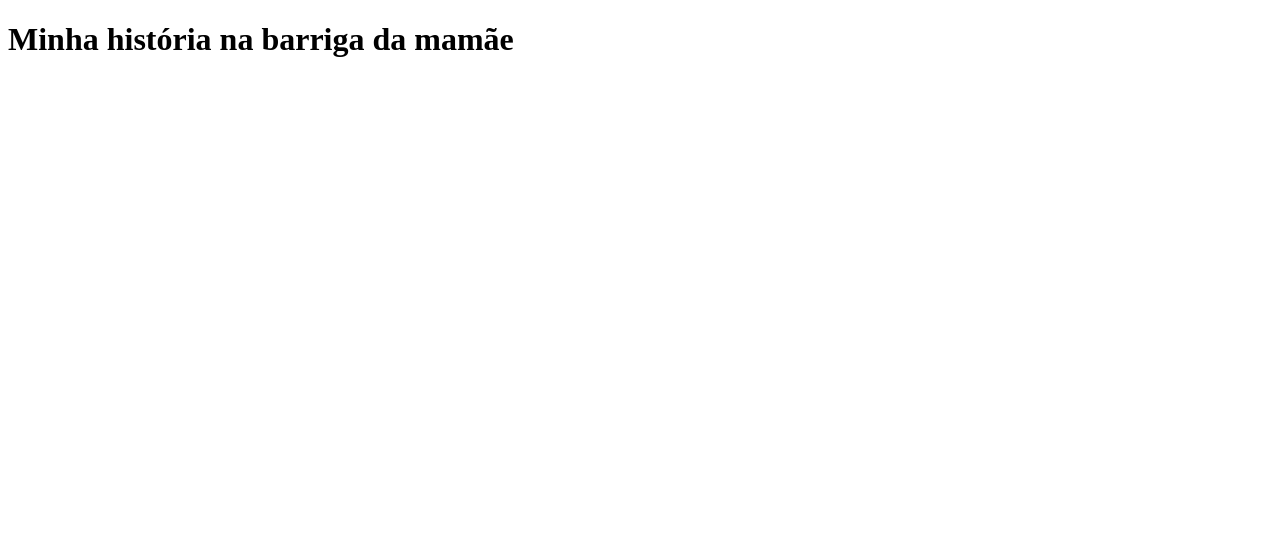
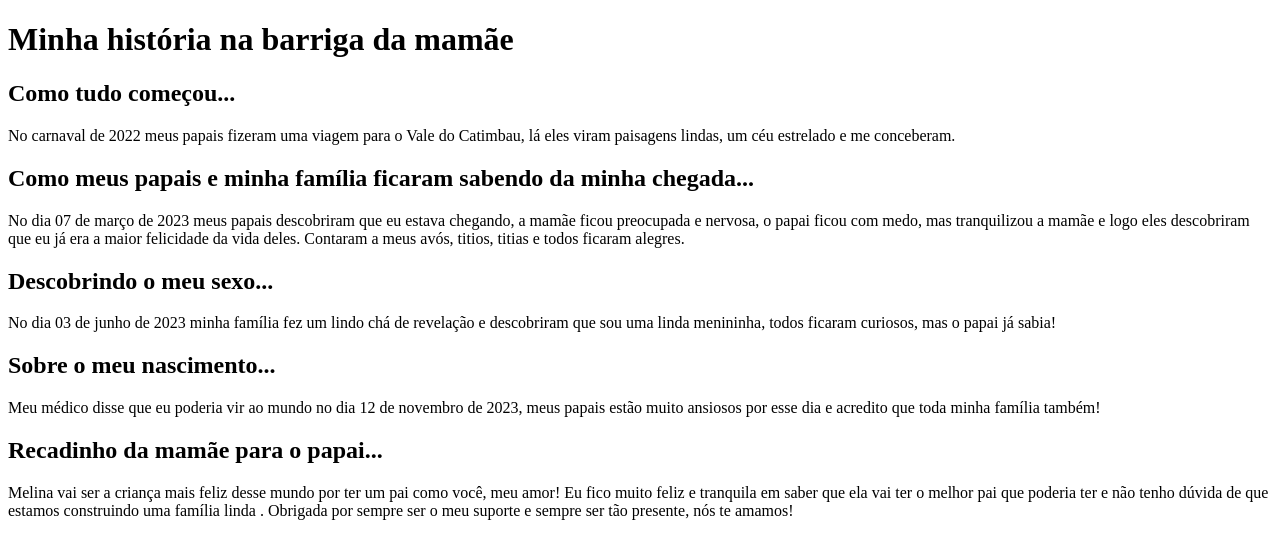
Before and after one commit to isabellamiirandam/melina-story, a plain HTML site: page index.html in a window 1280 px wide. Drawn offline with Linux system fonts and the light colour scheme.

Commit message:
Adicionar textos

```diff
--- a/index.html
+++ b/index.html
@@ -10,5 +10,62 @@
   <h1>
     Minha história na <span>barriga</span> da mamãe
   </h1>
+
+  <h2>
+    Como tudo começou...
+  </h2>
+
+  <p>
+    No carnaval de 2022 meus papais fizeram uma viagem para o <span>Vale do Catimbau</span>,
+     lá eles viram <span>paisagens lindas, um céu estrelado</span> e me conceberam.
+  </p>
+
+  <h2>
+    Como meus papais e minha família ficaram sabendo da minha chegada...
+  </h2>
+
+  <p>
+    No dia <span>07 de março de 2023</span>  meus papais descobriram que eu estava chegando, a mamãe ficou preocupada e nervosa,
+    o papai ficou com medo, mas tranquilizou a mamãe e logo eles descobriram que eu já
+    era a <span>maior felicidade da vida deles.</span>
+    Contaram a meus avós, titios, titias e todos ficaram <span>alegres.</span>
+  </p>
+
+  <h2>
+    Descobrindo o meu sexo...
+  </h2>
+
+  <p>
+    No dia <span>03 de junho de 2023</span> minha família fez um lindo <span>chá de revelação</span>
+    e descobriram que sou uma <span>linda menininha</span>,
+     todos ficaram curiosos, mas <span> o papai já sabia!</span>
+  </p>
+
+  <h2>
+    Sobre o meu nascimento...
+  </h2>
+
+  <p>
+    Meu médico disse que eu poderia vir ao mundo no dia
+     <span> 12 de novembro de 2023</span>,
+    meus papais estão muito <span>ansiosos</span>
+    por esse dia e acredito que toda minha família também!
+  </p>
+
+  <h2>
+    Recadinho da mamãe para o papai...
+  </h2>
+
+  <p>
+   <span>Melina</span>  vai ser a criança mais <span>feliz</span>
+     desse mundo por ter <span>um pai como você,</span> meu amor!
+    Eu fico muito <span>feliz e tranquila</span> em saber que ela vai
+    ter <span>o melhor pai</span>  que poderia ter
+    e não tenho dúvida de que estamos construindo
+    uma <span>família linda</span> .
+     Obrigada por sempre ser
+    o meu suporte e sempre ser tão presente, <span>nós te amamos!</span>
+
+  </p>
 </body>
 </html>
```
